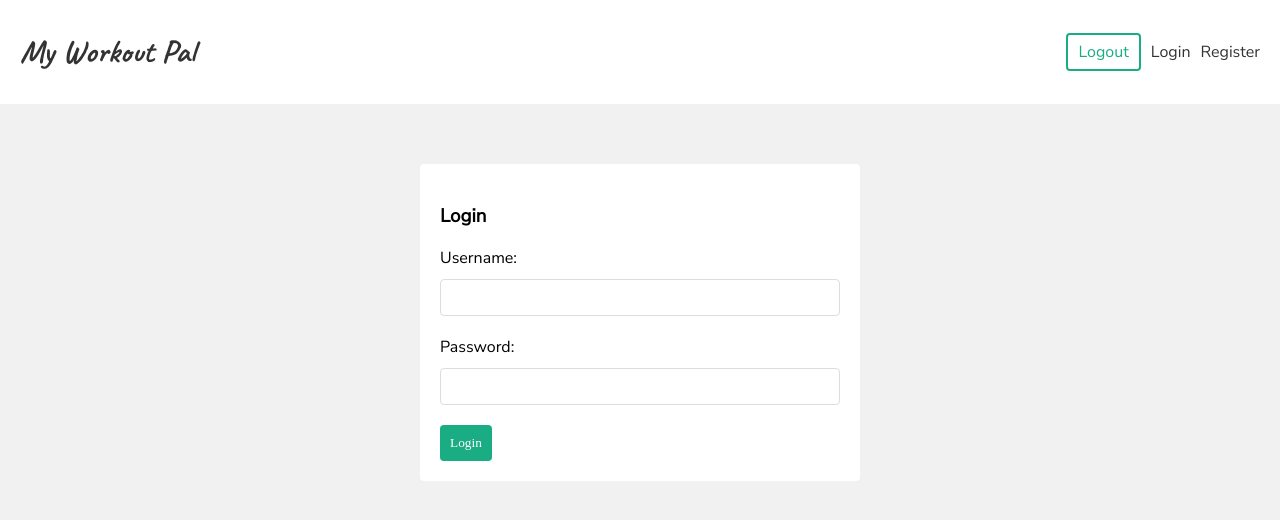
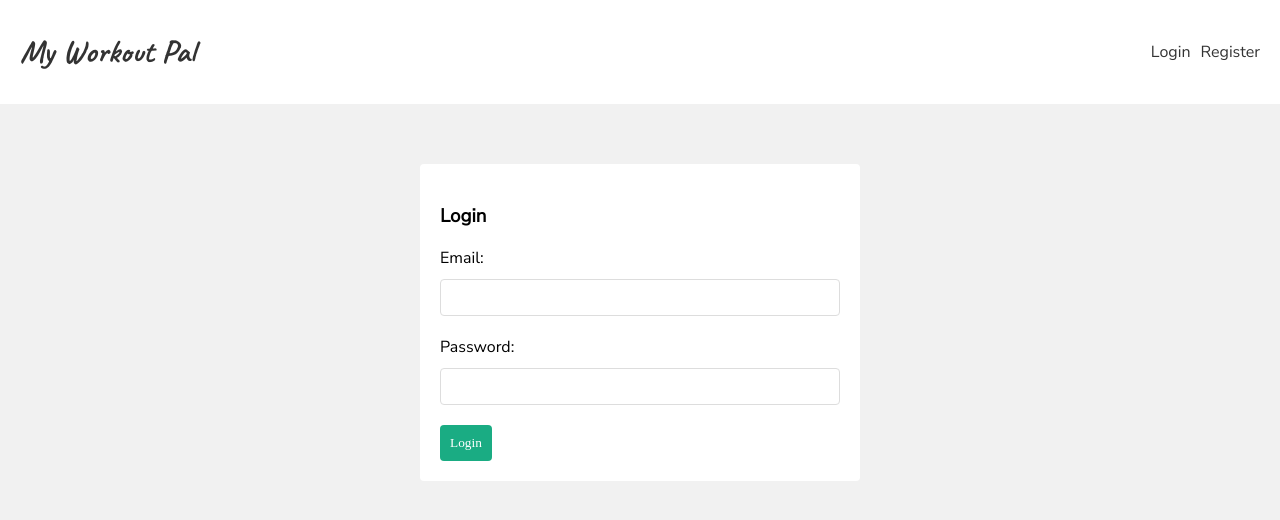
Before and after one commit to Nowshad10/my-workout-pal, a React (Create React App) app in the folder client/: page /login in a window 1280 px wide. Shown: the top 520 px of the page. Built offline with nearby package versions, Linux system fonts and the light colour scheme; some icons are missing.

Commit message:
Changed login credentials to requiring email instead of username. Also local storage is used to keep user logged in even on page refresh.

```diff
--- a/client/src/context/AuthContext.js
+++ b/client/src/context/AuthContext.js
@@ -1,4 +1,4 @@
-import { createContext, useReducer } from 'react';
+import { createContext, useReducer, useEffect } from 'react';
 
 export const AuthContext = createContext();
 
@@ -18,6 +18,13 @@ export const AuthContextProvider = ({ children }) => {
         user: null
     });
 
+    useEffect(() => {
+        const user = JSON.parse(localStorage.getItem('user'));
+        if (user) {
+            dispatch({ type: 'LOGIN', payload: user })
+        };
+    }, []);
+
     console.log('AuthContext state: ', state);
 
     return (
--- a/client/src/hooks/useLogin.js
+++ b/client/src/hooks/useLogin.js
@@ -6,14 +6,14 @@ export const useLogin = () => {
     const [isLoading, setIsLoading] = useState(null);
     const { dispatch } = useAuthContext();
 
-    const login = async (username, password) => {
+    const login = async (email, password) => {
         setIsLoading(true);
         setError(null);
 
         const options = {
             method: 'POST',
             headers: {'Content-Type': 'application/json'},
-            body: JSON.stringify({ username, password })
+            body: JSON.stringify({ email, password })
         }
         const response = await fetch('http://localhost:3000/user/login', options);
         const respJson = await response.json();
--- a/client/src/layout/Navbar/index.js
+++ b/client/src/layout/Navbar/index.js
@@ -3,9 +3,11 @@ import { Link } from 'react-router-dom';
 import './style.css';
 import { Icon } from '@iconify/react';
 import { useLogout } from '../../hooks/useLogout';
+import { useAuthContext } from '../../hooks/useAuthContext';
 
 const Navbar = () => {
   const { logout } = useLogout();
+  const { user } = useAuthContext();
   const handleLogout = () => {
     logout();
   }
@@ -17,9 +19,19 @@ const Navbar = () => {
             </Link>
             <nav>
               <div>
-                <button id='logout-btn' onClick={handleLogout}>Logout</button>
-                <Link to='/login'>Login</Link>
-                <Link to='/register'>Register</Link>
+                { user && (
+                <>
+                  <span>{user.email}</span>
+                  <button id='logout-btn' onClick={handleLogout}>Logout
+                  </button>
+                </>
+                ) }
+                { !user && (
+                <div>
+                  <Link to='/login'>Login</Link>
+                  <Link to='/register'>Register</Link>
+                </div>
+                )}
               </div>
             </nav>
         </div>
--- a/client/src/pages/Login.js
+++ b/client/src/pages/Login.js
@@ -3,21 +3,21 @@ import { useLogin } from '../hooks/useLogin';
 import './style.css';
 
 const Login = () => {
-  const [username, setUsername] = useState('');
+  const [email, setEmail] = useState('');
   const [password, setPassword] = useState('');
   const { login, error, isLoading } = useLogin();
 
   const handleSubmit = async (e) => {
     e.preventDefault();
-    await login(username, password)
+    await login(email, password)
   }
 
   return (
     <form className='login' onSubmit={handleSubmit}>
       <h3>Login</h3>
 
-      <label>Username:</label>
-      <input type='text' onChange={(e) => setUsername(e.target.value)} value={username}/>
+      <label>Email:</label>
+      <input type='email' onChange={(e) => setEmail(e.target.value)} value={email}/>
 
       <label>Password:</label>
       <input type='password' onChange={(e) => setPassword(e.target.value)} value={password}/>
```
Also changed, not shown: 2 other files (tests, documents, lock files or other folders).
